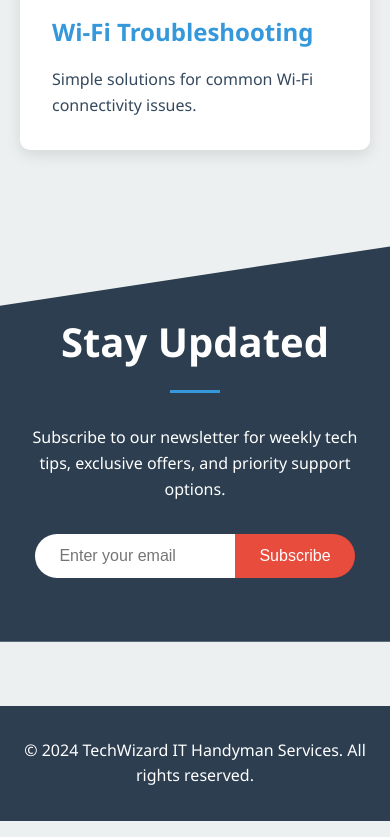
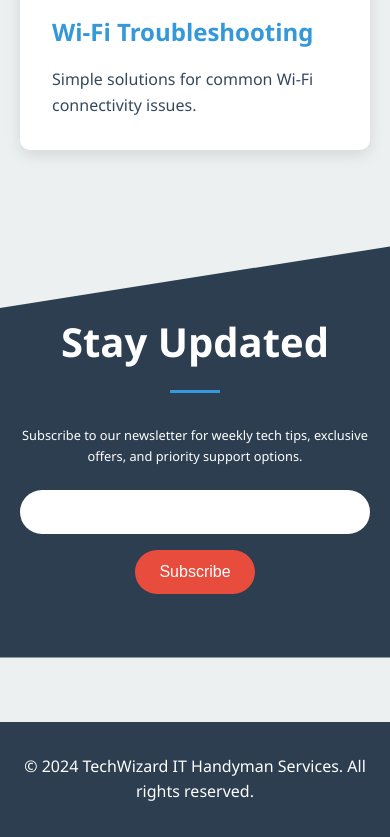
Before and after one commit to mrkteq/IT-Handyman, a plain HTML site: page index.html in a window 390 px wide. Shown: the part 2802-3639 px from the top of the page. Drawn offline with Linux system fonts and the light colour scheme.

Commit message:
Adds support for buttondown newsletter

```diff
--- a/index.html
+++ b/index.html
@@ -217,31 +217,48 @@
 
         .subscription form {
             display: flex;
-            justify-content: center;
-            margin-top: 2rem;
+            flex-direction: column;
+            align-items: center;
+            gap: 1rem;
+        }
+
+        .subscription label {
+            font-size: 1.2rem;
+            margin-bottom: 0.5rem;
         }
 
         .subscription input[type="email"] {
             padding: 0.8rem 1.5rem;
             font-size: 1rem;
             border: none;
-            border-radius: 50px 0 0 50px;
+            border-radius: 50px;
             width: 300px;
+            max-width: 100%;
         }
 
-        .subscription button {
+        .subscription input[type="submit"] {
             padding: 0.8rem 1.5rem;
             font-size: 1rem;
             background-color: var(--accent-color);
             color: var(--light-text-color);
             border: none;
-            border-radius: 0 50px 50px 0;
+            border-radius: 50px;
             cursor: pointer;
             transition: background-color 0.3s ease;
         }
 
-        .subscription button:hover {
+        .subscription input[type="submit"]:hover {
             background-color: #c0392b;
+        }
+
+        .subscription p {
+            font-size: 0.8rem;
+            margin-top: 1rem;
+        }
+
+        .subscription a {
+            color: var(--light-text-color);
+            text-decoration: underline;
         }
 
         footer {
@@ -270,7 +287,7 @@
             }
 
             .subscription input[type="email"] {
-                width: 200px;
+                width: 100%;
             }
         }
     </style>
@@ -351,9 +368,17 @@
         <div class="container">
             <h2>Stay Updated</h2>
             <p>Subscribe to our newsletter for weekly tech tips, exclusive offers, and priority support options.</p>
-                <form id="subscribe-form">
-                    <input type="email" placeholder="Enter your email" required>
-                    <button type="submit">Subscribe</button>
+            <form
+                action="https://buttondown.com/api/emails/embed-subscribe/ithandyman"
+                method="post"
+                target="popupwindow"
+                onsubmit="window.open('https://buttondown.com/ithandyman', 'popupwindow')"
+                class="embeddable-buttondown-form"
+            >
+                <label for="bd-email"></label>
+                <input type="email" name="email" id="bd-email" />
+
+                <input type="submit" value="Subscribe" />
             </form>
         </div>
     </section>
@@ -364,12 +389,5 @@
             <p>&copy; 2024 TechWizard IT Handyman Services. All rights reserved.</p>
         </div>
     </footer>
-
-    <script>
-        document.getElementById('subscribe-form').addEventListener('submit', function(e) {
-            e.preventDefault();
-            alert('Thank you for subscribing! Check your email for confirmation.');
-        });
-    </script>
 </body>
 </html>
```
Lines whose indentation alone changed are shown as unchanged.
